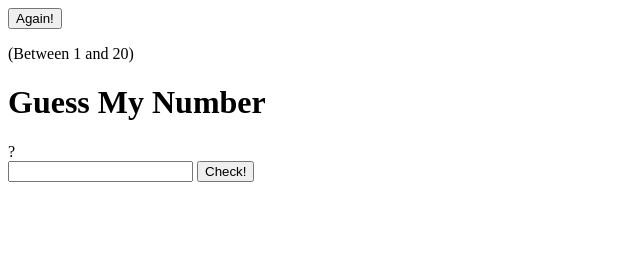
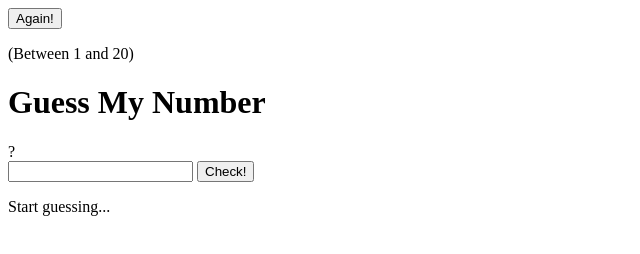
Before and after one commit to gsathvikareddy78/Guess-My-Number-Game, a plain HTML site: page index.html in a window 1280 px wide. Shown: the whole page, without its empty margins (0-640 px from the left). Drawn offline with Linux system fonts and the light colour scheme.

Commit message:
Update index.html

```diff
--- a/index.html
+++ b/index.html
@@ -20,7 +20,7 @@
             <button class="checkBtn">Check!</button>
         </section>
         <section class="right">
-
+            <p class="message">Start guessing...</p>
         </section>
 </body>
 </html>
```
